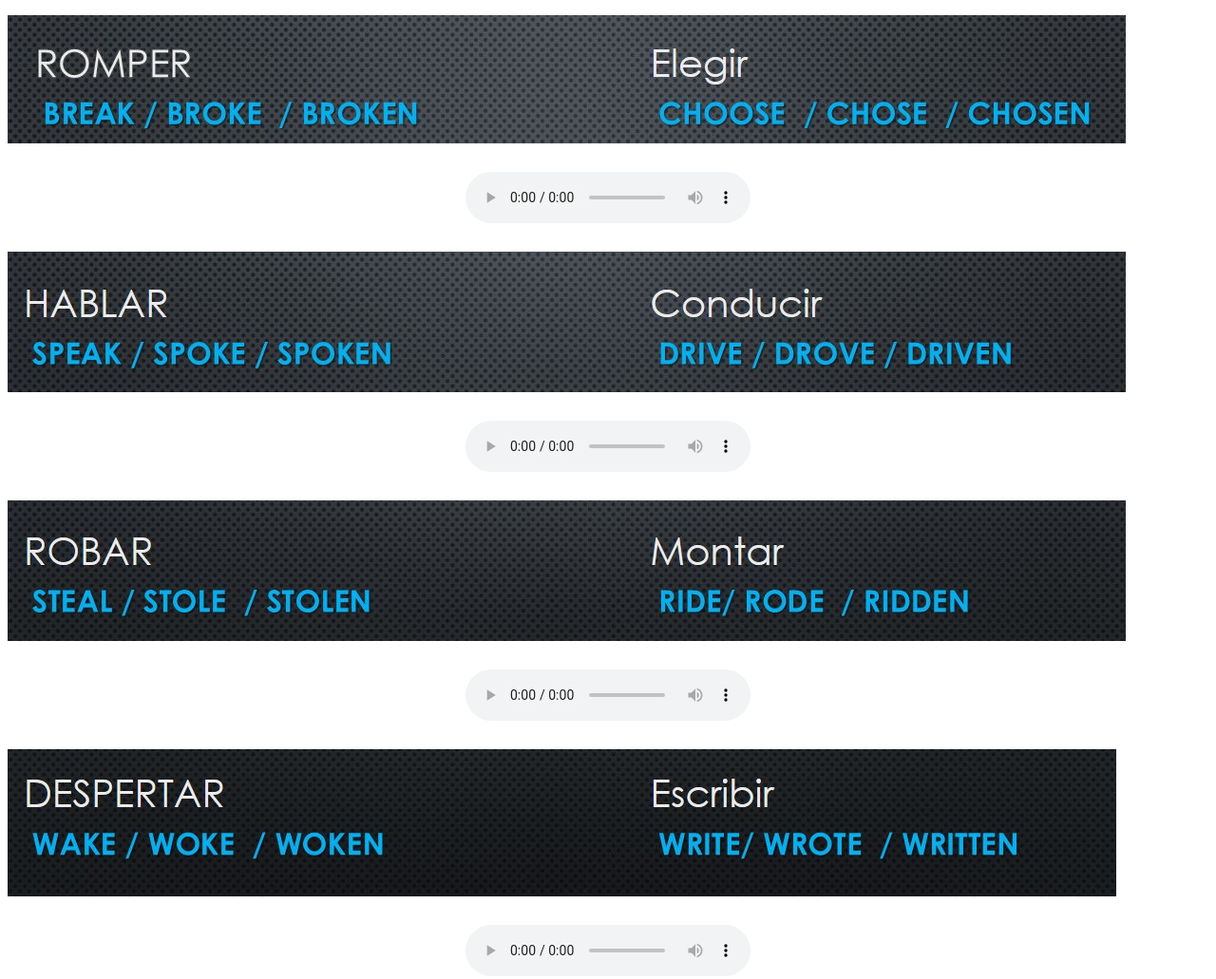
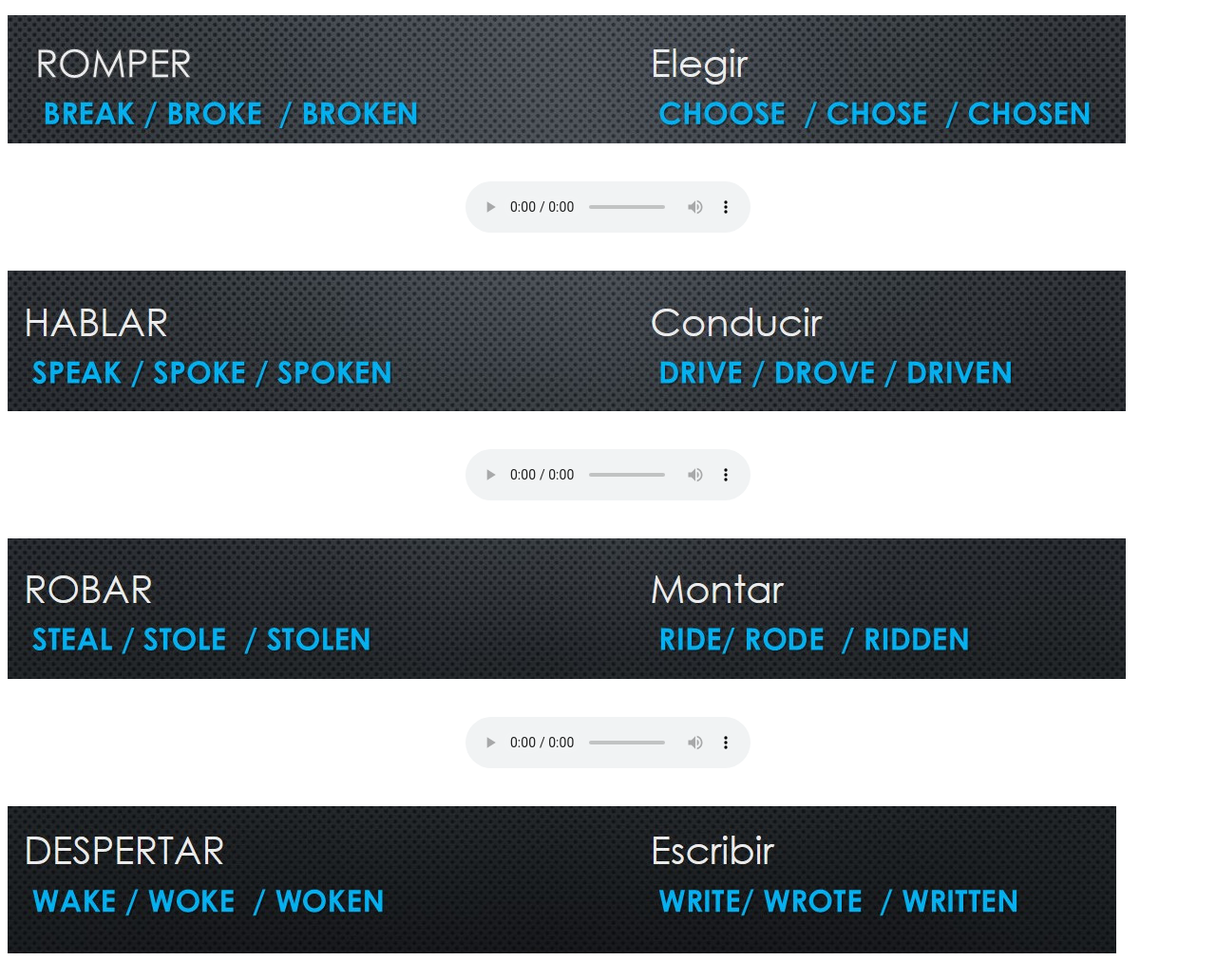
Before and after one commit to brendtdev/hired, a plain HTML site: page index.html in a window 1280 px wide. Shown: the top 1031 px of the page at 95% size. Drawn offline with Linux system fonts and the light colour scheme.

Commit message:
Update index.html

```diff
--- a/index.html
+++ b/index.html
@@ -8,13 +8,16 @@
 	background:gray;
     padding: 10px;
 
+
    }
 
 
 .contenedor{
 	display: grid;
 	 grid-template-columns:1fr;
-	 grid-row-gap: 30px;
+	 grid-row-gap: 40px;
+	align-items: center;
+
      }
 
 </style>
```
